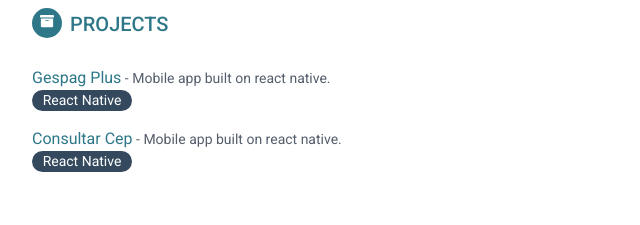
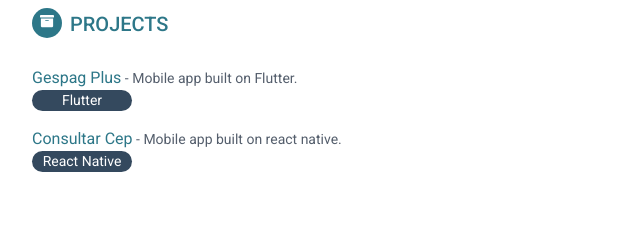
Before and after one commit to arcanjo96/arcanjo96.github.io, a plain HTML site: page index.html in a window 1280 px wide. Shown: the part 556-781 px from the top of the page, 188-828 px from the left. Drawn offline with Linux system fonts and the light colour scheme.

Commit message:
fix bugs

```diff
--- a/index.html
+++ b/index.html
@@ -143,9 +143,9 @@
                     <span class="project-title"><a
                             href="https://play.google.com/store/apps/details?id=com.gespagandroid&hl=fr"
                             target="_blank">Gespag Plus</a></span> - <span class="project-tagline">Mobile app built on
-                        react native.</span>
+                        Flutter.</span>
                     <div style="border-radius: 50px; background-color: #34495e; width: 100px;">
-                        <p style="color: white; text-align: center;">React Native</p>
+                        <p style="color: white; text-align: center;">Flutter</p>
                     </div>
                 </div>
                 <!--//item-->
```
